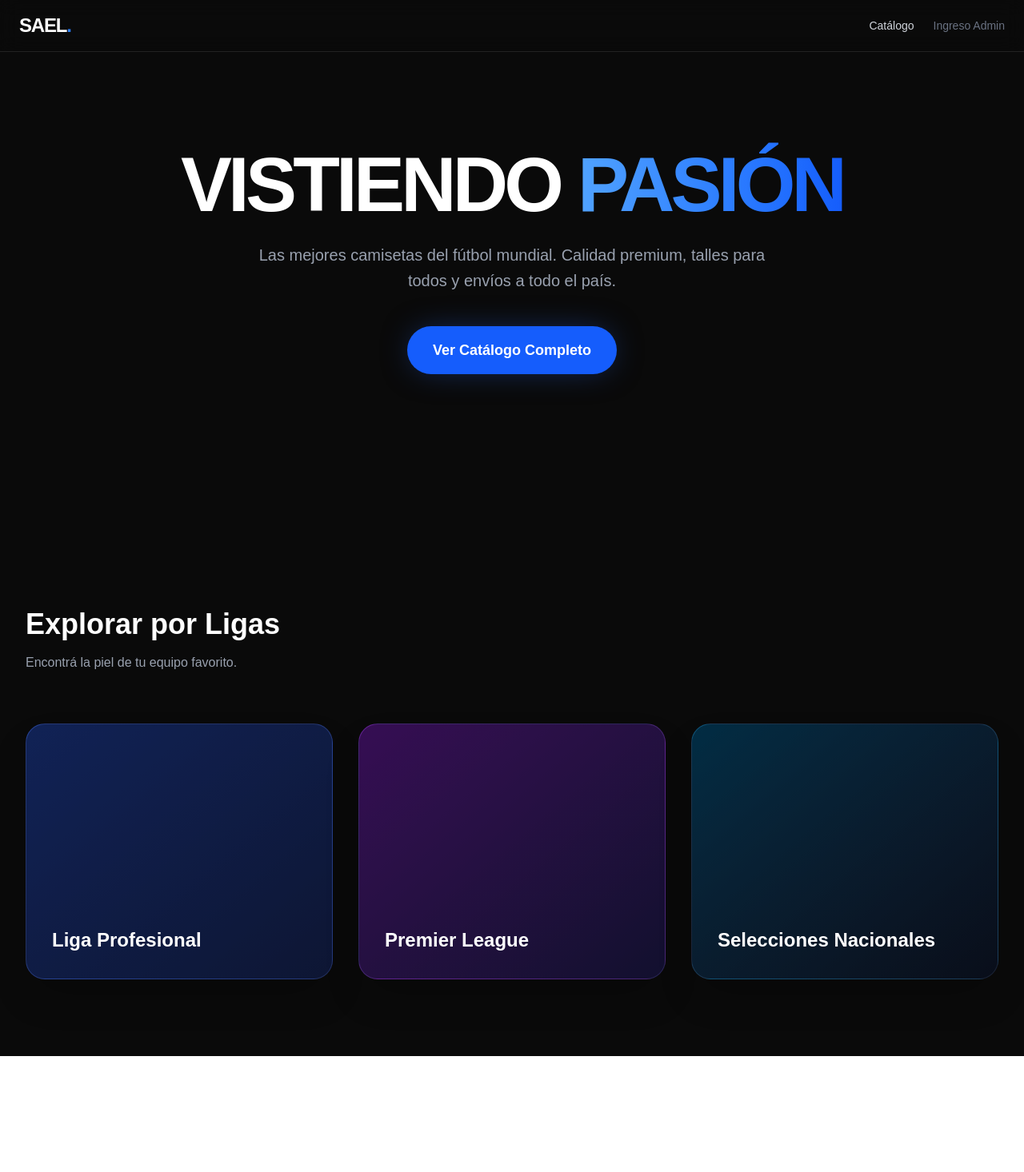
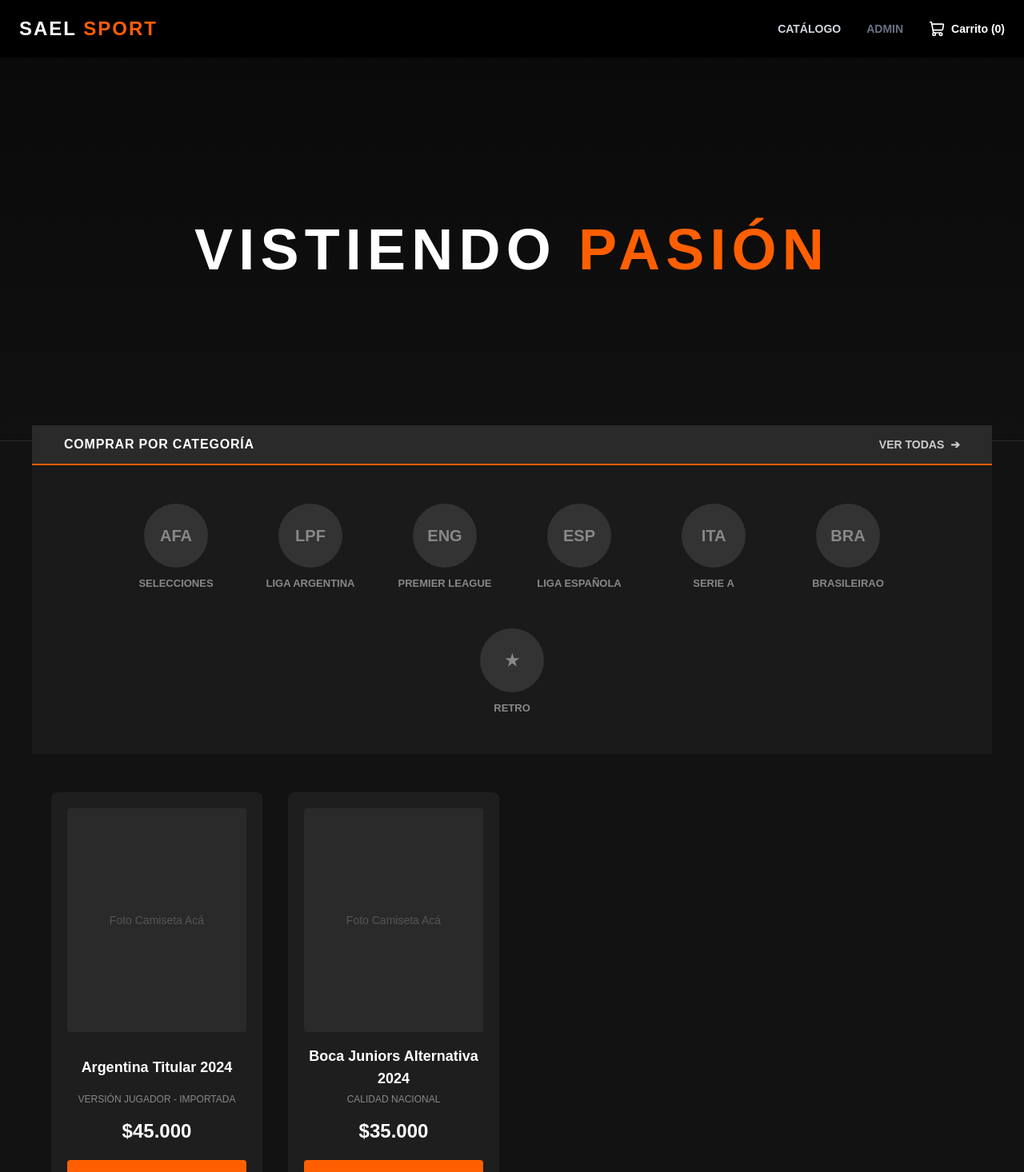
Before and after one commit to tomireyes28/sael-store, a Next.js app in the folder frontend/: page / in a window 1280 px wide. Shown: the top 1466 px of the page at 80% size. Before the commit the page ends 1321 px from the top, so only its background shows below. Built offline with nearby package versions, Linux system fonts and the light colour scheme.

Commit message:
feat: implement public catalog page with framer motion and category filtering

```diff
--- a/frontend/src/app/(store)/page.tsx
+++ b/frontend/src/app/(store)/page.tsx
@@ -3,96 +3,118 @@
 
 import { motion } from 'framer-motion';
 import Link from 'next/link';
+import { ShoppingCart } from 'lucide-react';
 
 const leagues = [
-  { id: 'liga-profesional', name: 'Liga Profesional', bgClass: 'bg-gradient-to-br from-blue-900 to-blue-950' },
-  { id: 'premier-league', name: 'Premier League', bgClass: 'bg-gradient-to-br from-purple-900 to-indigo-950' },
-  { id: 'selecciones', name: 'Selecciones Nacionales', bgClass: 'bg-gradient-to-br from-sky-900 to-slate-900' },
+  { id: 'selecciones', name: 'Selecciones', logo: 'AFA' },
+  { id: 'liga-argentina', name: 'Liga Argentina', logo: 'LPF' },
+  { id: 'premier-league', name: 'Premier League', logo: 'ENG' },
+  { id: 'la-liga', name: 'Liga Española', logo: 'ESP' },
+  { id: 'serie-a', name: 'Serie A', logo: 'ITA' },
+  { id: 'brasileirao', name: 'Brasileirao', logo: 'BRA' },
+  { id: 'retro', name: 'Retro', logo: '★' },
+];
+
+const featuredProducts = [
+  {
+    id: '1',
+    name: 'Argentina Titular 2024',
+    quality: 'Versión Jugador - Importada',
+    price: 45000,
+  },
+  {
+    id: '2',
+    name: 'Boca Juniors Alternativa 2024',
+    quality: 'Calidad Nacional',
+    price: 35000,
+  }
 ];
 
 export default function HomePage() {
   return (
-    <>
-      {/* Hero Section */}
-      <section className="relative min-h-[75vh] flex items-center justify-center overflow-hidden px-4">
-        <div className="absolute inset-0 bg-[radial-gradient(ellipse_at_top,_var(--tw-gradient-stops))] from-blue-900/20 via-[#0a0a0a] to-[#0a0a0a] z-0" />
+    <div className="bg-[#121212] min-h-screen text-white pb-20">
 
-        <div className="relative z-10 text-center max-w-4xl mx-auto mt-[-10vh]">
-          <motion.h1
-            initial={{ opacity: 0, y: 30 }}
-            animate={{ opacity: 1, y: 0 }}
-            transition={{ duration: 0.8, ease: "easeOut" }}
-            className="text-5xl md:text-7xl lg:text-8xl font-black mb-6 tracking-tighter"
+      {/* Banner Principal (Hero) adaptado al nuevo estilo */}
+      <section className="relative w-full h-[40vh] md:h-[60vh] bg-[#0a0a0a] flex items-center justify-center border-b border-[#2a2a2a]">
+        <div className="text-center z-10">
+          <motion.h2
+            initial={{ opacity: 0, scale: 0.9 }}
+            animate={{ opacity: 1, scale: 1 }}
+            className="text-4xl md:text-7xl font-black tracking-widest text-white uppercase"
           >
-            VISTIENDO <br className="md:hidden" />
-            <span className="text-transparent bg-clip-text bg-gradient-to-r from-blue-400 to-blue-600">
-              PASIÓN
-            </span>
-          </motion.h1>
-
-          <motion.p
-            initial={{ opacity: 0, y: 20 }}
-            animate={{ opacity: 1, y: 0 }}
-            transition={{ duration: 0.8, delay: 0.2, ease: "easeOut" }}
-            className="text-lg md:text-xl text-gray-400 mb-10 max-w-2xl mx-auto leading-relaxed"
-          >
-            Las mejores camisetas del fútbol mundial. Calidad premium, talles para todos y envíos a todo el país.
-          </motion.p>
-
-          <motion.div
-            initial={{ opacity: 0, y: 20 }}
-            animate={{ opacity: 1, y: 0 }}
-            transition={{ duration: 0.8, delay: 0.4, ease: "easeOut" }}
-          >
-            <Link
-              href="/catalog"
-              className="inline-block bg-blue-600 hover:bg-blue-500 text-white px-8 py-4 rounded-full font-bold text-lg transition-all shadow-[0_0_40px_-10px_rgba(37,99,235,0.5)] hover:shadow-[0_0_60px_-15px_rgba(37,99,235,0.7)] hover:-translate-y-1"
-            >
-              Ver Catálogo Completo
-            </Link>
-          </motion.div>
+            Vistiendo <span className="text-[#FF5F00]">Pasión</span>
+          </motion.h2>
         </div>
+        {/* Overlay oscuro para darle profundidad */}
+        <div className="absolute inset-0 bg-gradient-to-t from-[#121212] to-transparent opacity-80" />
       </section>
 
-      {/* Navegación por Ligas (Grilla) */}
-      <section className="py-24 px-4 md:px-8 max-w-7xl mx-auto">
-        <motion.div
-          initial={{ opacity: 0, y: 20 }}
-          whileInView={{ opacity: 1, y: 0 }}
-          viewport={{ once: true }}
-          className="mb-12 md:mb-16"
-        >
-          <h2 className="text-3xl md:text-4xl font-bold mb-4">Explorar por Ligas</h2>
-          <p className="text-gray-400">Encontrá la piel de tu equipo favorito.</p>
-        </motion.div>
+      {/* Sección: Comprar por Categoría */}
+      <section className="max-w-[1200px] mx-auto mt-[-20px] relative z-20">
+        <div className="bg-[#2a2a2a] px-6 md:px-10 py-3 flex justify-between items-center border-b-2 border-[#FF5F00]">
+          <span className="font-bold text-sm md:text-base uppercase tracking-wider">Comprar por Categoría</span>
+          <Link href="/catalog" className="text-[#ccc] hover:text-white text-sm font-semibold transition-colors uppercase flex items-center gap-2">
+            Ver todas <span>➔</span>
+          </Link>
+        </div>
 
-        <div className="grid grid-cols-1 md:grid-cols-3 gap-6 md:gap-8">
+        {/* Grilla Circular de Ligas */}
+        <div className="bg-[#1a1a1a] p-8 md:p-12 flex flex-wrap justify-center gap-8 md:gap-12">
           {leagues.map((league, index) => (
             <Link href={`/catalog?category=${league.id}`} key={league.id}>
               <motion.div
-                initial={{ opacity: 0, y: 30 }}
-                whileInView={{ opacity: 1, y: 0 }}
-                viewport={{ once: true }}
-                transition={{ delay: index * 0.1, duration: 0.5 }}
-                whileHover={{ scale: 1.03 }}
-                whileTap={{ scale: 0.98 }}
-                className={`group relative h-72 md:h-80 rounded-3xl overflow-hidden cursor-pointer border border-white/5 shadow-2xl ${league.bgClass}`}
+                initial={{ opacity: 0, y: 20 }}
+                animate={{ opacity: 1, y: 0 }}
+                transition={{ delay: index * 0.1 }}
+                className="group flex flex-col items-center gap-3 w-[100px] md:w-[120px] cursor-pointer"
               >
-                <div className="absolute inset-0 bg-black/40 group-hover:bg-black/20 transition-colors duration-500" />
-
-                <div className="absolute inset-0 flex flex-col justify-end p-8">
-                  <h3 className="text-2xl font-bold text-white group-hover:-translate-y-2 transition-transform duration-300">
-                    {league.name}
-                  </h3>
-                  <div className="h-0 overflow-hidden group-hover:h-6 transition-all duration-300">
-                    <span className="text-blue-400 text-sm font-medium mt-2 block">Ver colección →</span>
-                  </div>
+                <div className="w-[80px] h-[80px] bg-[#333] rounded-full flex items-center justify-center text-[#888] font-bold text-xl group-hover:scale-110 group-hover:bg-[#444] group-hover:shadow-[0_5px_15px_rgba(255,95,0,0.3)] transition-all duration-300">
+                  {/* Acá después reemplazamos el texto por la etiqueta <img src={league.logoUrl} /> real */}
+                  {league.logo}
                 </div>
+                <span className="text-[13px] font-bold text-[#888] text-center uppercase leading-tight group-hover:text-[#FF5F00] transition-colors">
+                  {league.name}
+                </span>
               </motion.div>
             </Link>
           ))}
         </div>
       </section>
-    </>
+
+      {/* Sección: Productos Destacados */}
+      <section className="max-w-[1200px] mx-auto mt-12 px-6">
+        <div className="grid grid-cols-1 md:grid-cols-2 lg:grid-cols-4 gap-8">
+          {featuredProducts.map((product) => (
+            <motion.div
+              key={product.id}
+              whileHover={{ y: -5 }}
+              className="bg-[#1e1e1e] p-5 rounded-lg text-center flex flex-col"
+            >
+              <div className="w-full aspect-[4/5] bg-[#2a2a2a] rounded overflow-hidden mb-4 flex items-center justify-center text-[#555]">
+                <span className="text-sm">Foto Camiseta Acá</span>
+              </div>
+
+              <h3 className="text-lg font-bold mb-1 line-clamp-2 min-h-[56px] flex items-center justify-center">
+                {product.name}
+              </h3>
+
+              <p className="text-xs text-[#888] uppercase mb-4">
+                {product.quality}
+              </p>
+
+              <div className="text-2xl font-bold mb-5 mt-auto">
+                ${product.price.toLocaleString('es-AR')}
+              </div>
+
+              <button className="w-full bg-[#FF5F00] hover:bg-[#e65600] text-white font-bold py-3 px-4 rounded uppercase transition-colors flex justify-center items-center gap-2">
+                <ShoppingCart size={18} />
+                Agregar al carrito
+              </button>
+            </motion.div>
+          ))}
+        </div>
+      </section>
+
+    </div>
   );
 }
--- a/frontend/src/components/public/Navbar.tsx
+++ b/frontend/src/components/public/Navbar.tsx
@@ -2,21 +2,27 @@
 'use client';
 
 import Link from 'next/link';
+import { ShoppingCart } from 'lucide-react';
 
 export function Navbar() {
   return (
-    <nav className="px-6 py-4 flex justify-between items-center border-b border-white/10 sticky top-0 bg-[#0a0a0a]/80 backdrop-blur-md z-50">
-      <Link href="/" className="text-2xl font-black tracking-tighter">
-        SAEL<span className="text-blue-500">.</span>
+    <header className="px-6 py-5 flex justify-between items-center bg-[#000000] sticky top-0 z-50">
+      <Link href="/" className="text-2xl font-black tracking-[2px] uppercase text-white">
+        SAEL <span className="text-[#FF5F00]">SPORT</span>
       </Link>
-      <div className="flex gap-6 items-center">
-        <Link href="/catalog" className="text-sm font-medium text-gray-300 hover:text-white transition-colors">
+
+      <div className="flex items-center gap-8">
+        <Link href="/catalog" className="text-sm font-bold text-gray-300 hover:text-white uppercase transition-colors">
           Catálogo
         </Link>
-        <Link href="/admin" className="text-sm font-medium text-gray-500 hover:text-white transition-colors">
-          Ingreso Admin
+        <Link href="/admin" className="text-sm font-bold text-gray-500 hover:text-white uppercase transition-colors">
+          Admin
         </Link>
+        <button className="flex items-center gap-2 text-white hover:text-[#FF5F00] transition-colors">
+          <ShoppingCart size={20} />
+          <span className="text-sm font-bold">Carrito (0)</span>
+        </button>
       </div>
-    </nav>
+    </header>
   );
 }
```
Also changed, not shown: frontend/src/app/(store)/catalog/page.tsx (added, +117 -0 lines), 1 other file (tests, documents, lock files or other folders).
